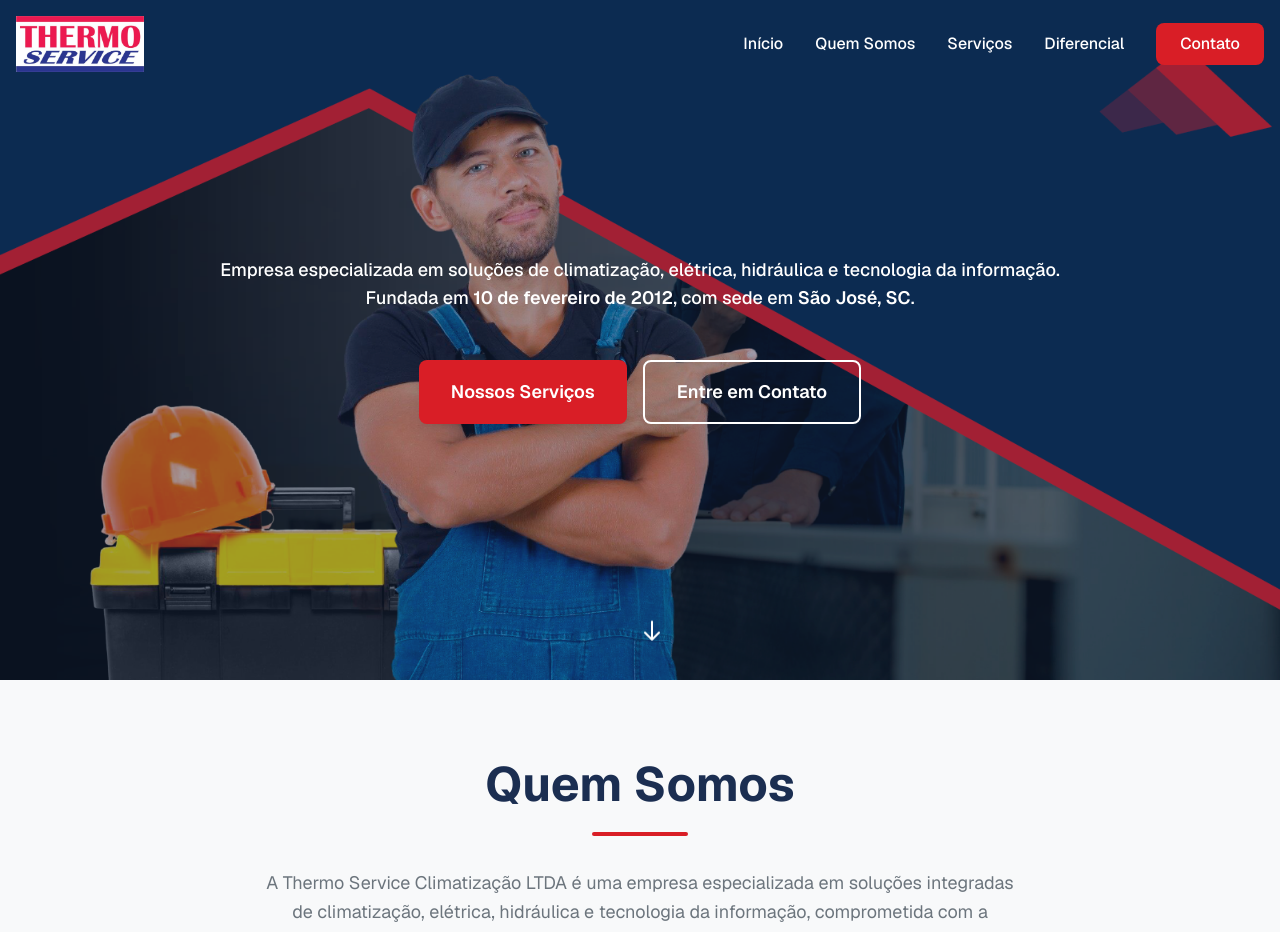
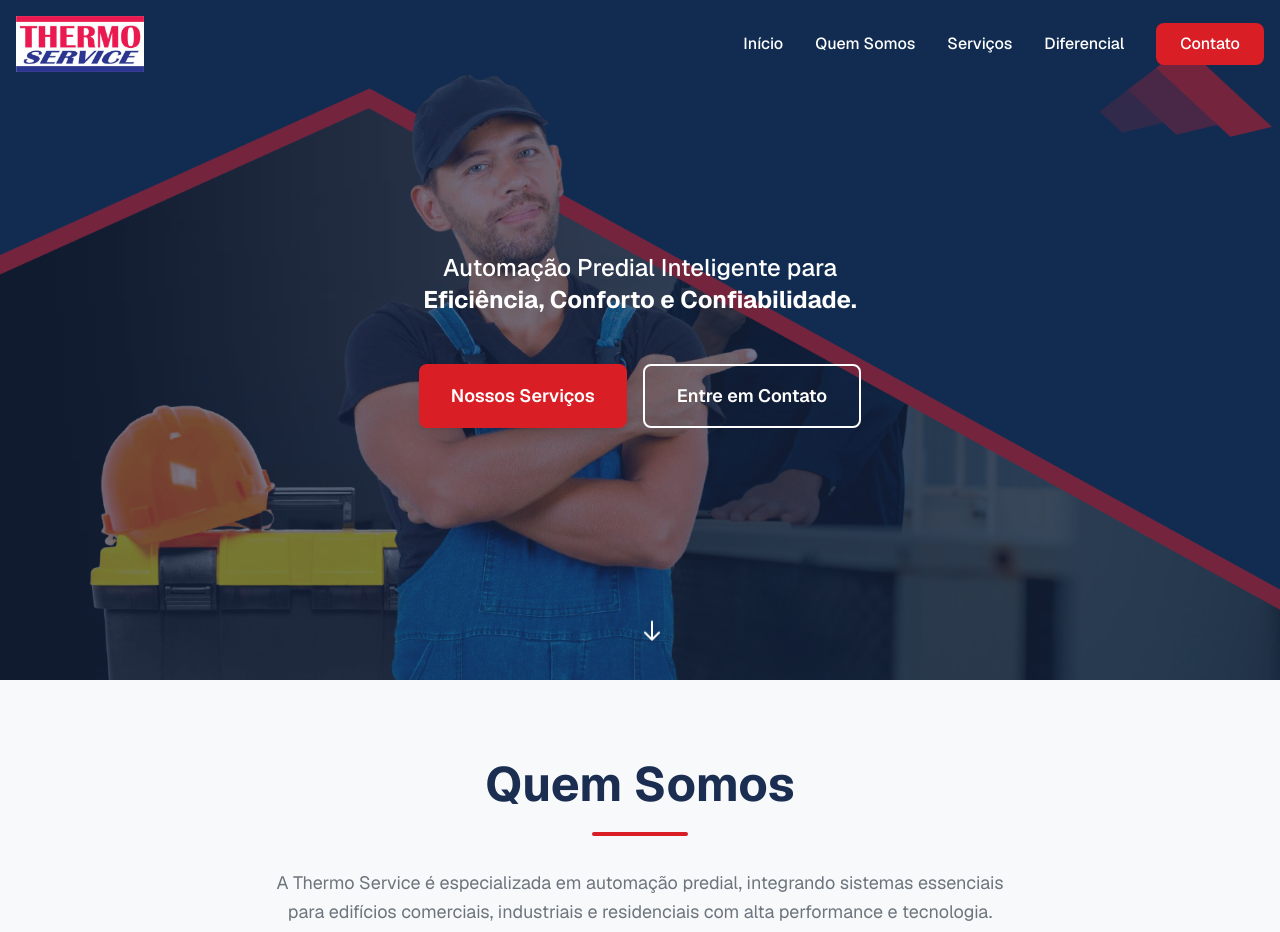
Before and after one commit to ramou1/thermo-site, a Next.js app: page / in a window 1280 px wide. Shown: the top 932 px of the page. Built offline with nearby package versions, Linux system fonts and the light colour scheme.

Commit message:
fix: hero title font, about text, additional info text

```diff
--- a/src/components/About.tsx
+++ b/src/components/About.tsx
@@ -10,9 +10,7 @@ export default function About() {
           </h2>
           <div className="w-24 h-1 bg-primary-red mx-auto rounded-full mb-8"></div>
           <p className="text-lg text-medium-gray max-w-3xl mx-auto leading-relaxed">
-            A Thermo Service Climatização LTDA é uma empresa especializada em soluções integradas
-            de climatização, elétrica, hidráulica e tecnologia da informação, comprometida com a
-            excelência e inovação desde 2012.
+          A Thermo Service é especializada em automação predial, integrando sistemas essenciais para edifícios comerciais, industriais e residenciais com alta performance e tecnologia.
           </p>
         </div>
 
--- a/src/components/AdditionalInfo.tsx
+++ b/src/components/AdditionalInfo.tsx
@@ -67,36 +67,20 @@ export default function AdditionalInfo() {
           {/* Clientes */}
           <div className="bg-gradient-to-br from-primary-blue to-secondary-blue rounded-2xl p-8 text-white">
             <h3 className="text-3xl font-bold mb-6 text-center">
-              Clientes
+              Atendemos:
             </h3>
 
-            <div className="mb-6">
-              <h4 className="text-xl font-semibold mb-4 text-center">Público-Alvo:</h4>
-              <div className="grid grid-cols-1 md:grid-cols-2 lg:grid-cols-4 gap-4">
+            <div className="grid grid-cols-1 md:grid-cols-2 gap-4 mb-6">
               <div className="bg-white bg-opacity-10 backdrop-blur-sm rounded-lg p-4 text-center">
                 <div className="w-12 h-12 bg-primary-red rounded-full flex items-center justify-center mx-auto mb-3">
                   <svg className="w-6 h-6 text-white" fill="currentColor" viewBox="0 0 20 20">
                     <path d="M10.707 2.293a1 1 0 00-1.414 0l-7 7a1 1 0 001.414 1.414L4 10.414V17a1 1 0 001 1h2a1 1 0 001-1v-2a1 1 0 011-1h2a1 1 0 011 1v2a1 1 0 001 1h2a1 1 0 001-1v-6.586l.293.293a1 1 0 001.414-1.414l-7-7z" />
                   </svg>
                 </div>
-                  <span className="font-semibold">Construtoras e empreiteiras</span>
+                <h4 className="text-lg font-semibold mb-2">Clientes Finais</h4>
+                <p className="text-sm">(hotéis, hospitais, indústrias, comércios, condomínios, prédios corporativos)</p>
               </div>
-                <div className="bg-white bg-opacity-10 backdrop-blur-sm rounded-lg p-4 text-center">
-                  <div className="w-12 h-12 bg-primary-red rounded-full flex items-center justify-center mx-auto mb-3">
-                    <svg className="w-6 h-6 text-white" fill="currentColor" viewBox="0 0 20 20">
-                      <path d="M10.707 2.293a1 1 0 00-1.414 0l-7 7a1 1 0 001.414 1.414L4 10.414V17a1 1 0 001 1h2a1 1 0 001-1v-2a1 1 0 011-1h2a1 1 0 011 1v2a1 1 0 001 1h2a1 1 0 001-1v-6.586l.293.293a1 1 0 001.414-1.414l-7-7z" />
-                    </svg>
-                  </div>
-                  <span className="font-semibold">Residências e condomínios</span>
-                </div>
-                <div className="bg-white bg-opacity-10 backdrop-blur-sm rounded-lg p-4 text-center">
-                  <div className="w-12 h-12 bg-primary-red rounded-full flex items-center justify-center mx-auto mb-3">
-                    <svg className="w-6 h-6 text-white" fill="currentColor" viewBox="0 0 20 20">
-                      <path fillRule="evenodd" d="M4 4a2 2 0 00-2 2v8a2 2 0 002 2h12a2 2 0 002-2V6a2 2 0 00-2-2H4zm2 6a2 2 0 114 0 2 2 0 01-4 0zm8 0a2 2 0 114 0 2 2 0 01-4 0z" clipRule="evenodd" />
-                    </svg>
-                  </div>
-                  <span className="font-semibold">Empresas industriais e comerciais</span>
-                </div>
+
               <div className="bg-white bg-opacity-10 backdrop-blur-sm rounded-lg p-4 text-center">
                 <div className="w-12 h-12 bg-primary-red rounded-full flex items-center justify-center mx-auto mb-3">
                   <svg className="w-6 h-6 text-white" fill="currentColor" viewBox="0 0 20 20">
@@ -104,8 +88,8 @@ export default function AdditionalInfo() {
                     <path d="M2 13.692V16a2 2 0 002 2h12a2 2 0 002-2v-2.308A24.974 24.974 0 0110 15c-2.796 0-5.487-.46-8-1.308z" />
                   </svg>
                 </div>
-                  <span className="font-semibold">Órgãos públicos</span>
-                </div>
+                <h4 className="text-lg font-semibold mb-2">Fabricantes de equipamentos e <br /> sistemas de ar-condicionado</h4>
+                <p className="text-sm">(integração, comissionamento e suporte técnico especializado)</p>
               </div>
             </div>
 
--- a/src/components/Hero.tsx
+++ b/src/components/Hero.tsx
@@ -15,7 +15,7 @@ export default function Hero() {
           priority
         />
         {/* Overlay escuro para melhorar legibilidade do texto */}
-        <div className="absolute inset-0 bg-primary-blue bg-opacity-40"></div>
+        <div className="absolute inset-0 bg-primary-blue/60"></div>
       </div>
 
       <div className="container mx-auto px-4 text-center relative z-10">
@@ -23,10 +23,9 @@ export default function Hero() {
 
           {/* Descrição Principal */}
           <div className="mb-12 animate-fade-in-up">
-            <p className="text-base md:text-lg text-white mb-8 leading-relaxed font-medium">
-              Empresa especializada em soluções de climatização, elétrica, hidráulica e tecnologia da informação.
-              <br />
-              Fundada em <span className="font-semibold">10 de fevereiro de 2012</span>, com sede em <span className="font-semibold">São José, SC</span>.
+            <p className="text-xl md:text-2xl text-white mb-8 leading-relaxed font-medium">
+            Automação Predial Inteligente para<br />
+            <strong>Eficiência, Conforto e Confiabilidade.</strong>
             </p>
 
           </div>
```
Also changed, not shown: public/images/APRESENTAÇÃO DA EMPRESA - V4.png (deleted). Lines whose indentation alone changed are shown as unchanged.
